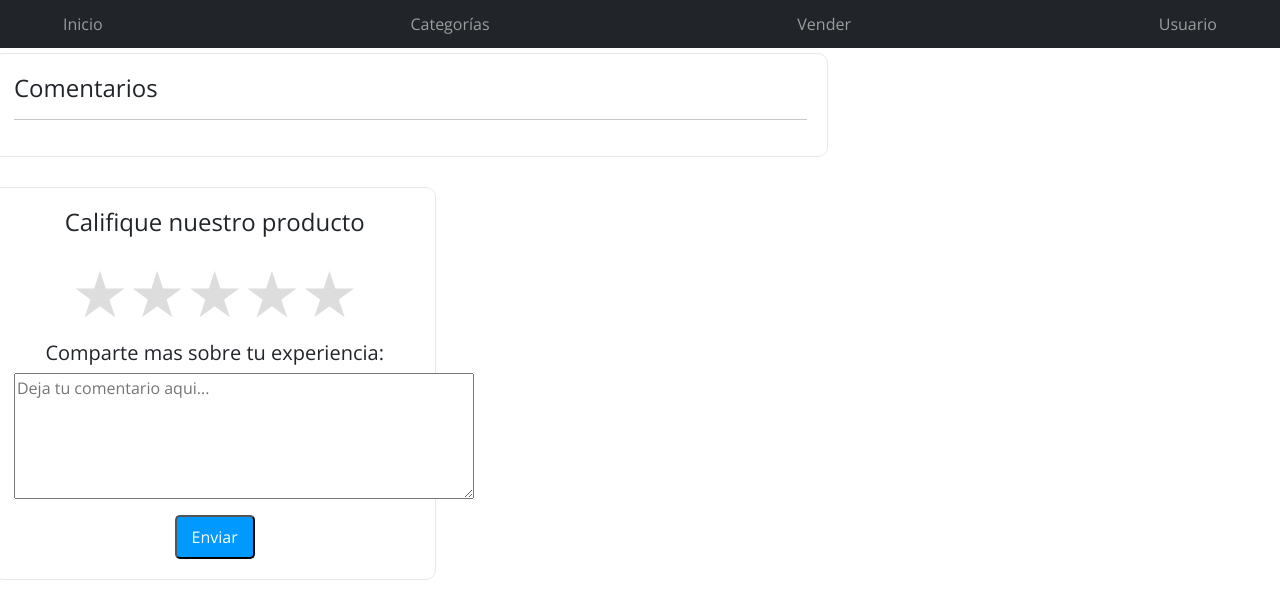
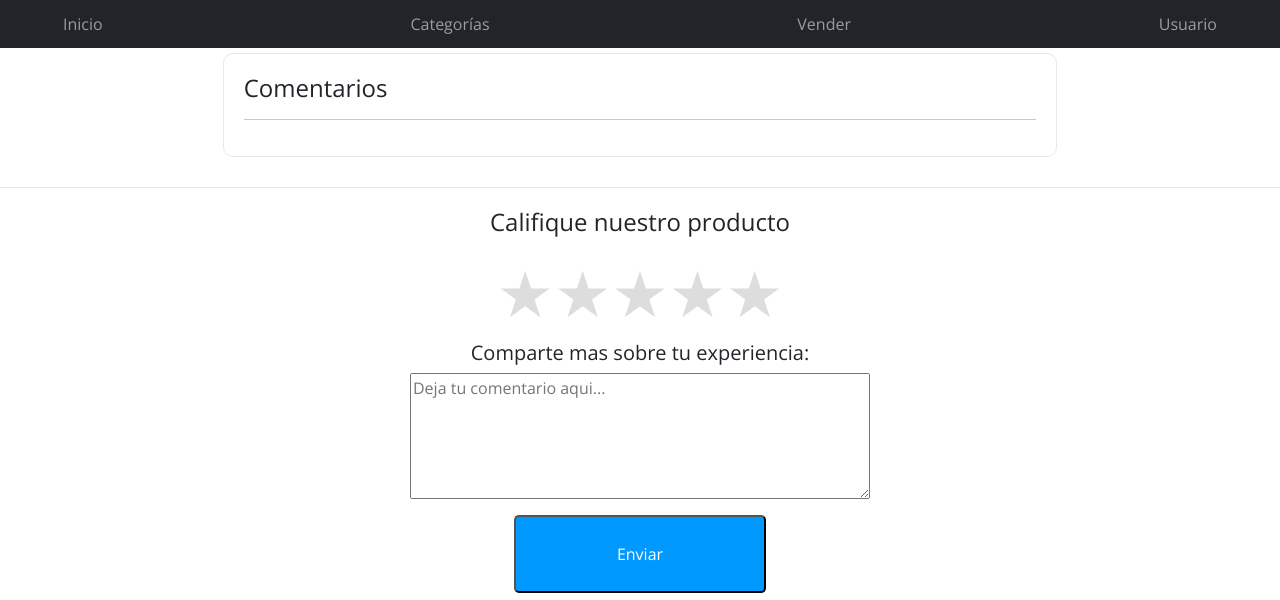
Before and after one commit to CamiiNogueira/CamiiNogueira-e_comerce, a plain HTML site: page product-info.html in a window 1280 px wide. Shown: the top 600 px of the page. Drawn offline with nearby package versions, Linux system fonts and the light colour scheme; no server answers.

Commit message:
centrar comentarios

```diff
--- a/css/product-info.css
+++ b/css/product-info.css
@@ -52,6 +52,7 @@
     display: flex;
     flex-wrap: wrap;
     gap: 20px;
+    justify-content: center;
 }
 
 .calificar1, .calificar2 {
@@ -67,7 +68,7 @@
 
 .calificar2 {
     text-align: center;
-    width: 34%;
+    width: 100%;
 }
 
 #submit {
```
